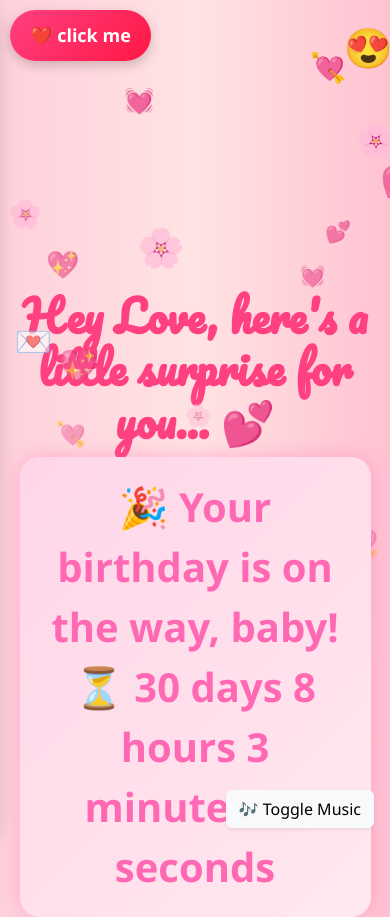
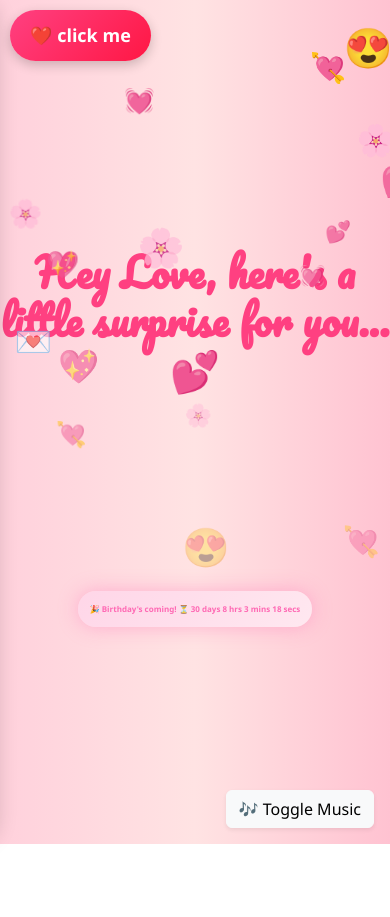
Before and after one commit to gana1219/niveebirthday, a plain HTML site: page index.html in a window 390 px wide. After the commit the page ends 844 px from the top, so only its background shows below. Drawn offline with nearby package versions, Linux system fonts and the light colour scheme.

Commit message:
Timer fixed

```diff
--- a/index.html
+++ b/index.html
@@ -301,29 +301,44 @@
     transform: translateY(0);
   }
 }
-
-#currentTime {
-    font-size: 2.5rem;
-    font-weight: bold;
-    color: white; /* White color for the time text */
-    position: absolute;
-}
 #welcomeWrapper {
     min-height: 70vh;
     padding-top: 50px;
 }
 #currentTime {
-    font-size: 2.5rem;
+    font-size: 1.5rem;
     font-weight: bold;
     color: #ff69b4;
     background: linear-gradient(135deg, #ffd6e8, #ffe8f0);
     padding: 20px;
     border-radius: 20px;
     box-shadow: 0 0 20px rgba(255, 105, 180, 0.4);
-    max-width: 90%;
+    max-width: 90%; /* Make sure it fits within the screen */
     margin: 20px auto;
+    text-align: center;
+    word-wrap: break-word; /* Prevents overflow of words */
+    white-space: normal;
+    overflow: hidden !important; /* Prevent overflow */
 }
 
+/* Mobile responsiveness */
+@media (max-width: 767px) {
+    #currentTime {
+        font-size: 1rem; /* Smaller font size for mobile */
+        padding: 15px;
+        margin: 15px auto;
+        max-width: 80%; /* Ensure it fits better on small screens */
+    }
+}
+
+@media (max-width: 480px) {
+    #currentTime {
+        font-size: 0.5rem; /* Further reduce font size for very small screens */
+        padding: 12px;
+        margin: 10px auto;
+        max-width: 75%; /* Adjust max width for small screens */
+    }
+}
 
     </style>
 </head>
@@ -334,13 +349,13 @@
 
 
 <!-- Welcome Message -->
-<div class="d-flex justify-content-center align-items-center mt-5" id="welcomeWrapper">
-    <div id="welcomeText" class="text-center fw-bold fancy-heading display-1"></div>
+<div class="d-flex justify-content-center align-items-center mt-0" id="welcomeWrapper">
+    <div id="welcomeText" class="text-center fw-bold fancy-heading display-2 mt-0" ></div>
 </div>
 
 <!-- Heart with Time -->
-<div class="d-flex justify-content-center align-items-center mt-5">
-    <div id="currentTime" class="time-display text-center"></div>
+<div class="d-flex justify-content-center align-items-center mt-0">
+    <div id="currentTime" class="time-display text-center mt-0"></div>
 </div>
 
 
@@ -2578,14 +2593,15 @@ function updateBirthdayCountdown() {
     const minutes = Math.floor((diff / (1000 * 60)) % 60);
     const seconds = Math.floor((diff / 1000) % 60);
 
-    const timeLeft = `${days} days ${hours} hours ${minutes} minutes ${seconds} seconds`;
-
-    document.getElementById("currentTime").textContent = `🎉 Your birthday is on the way, baby! ⏳ ${timeLeft}`;
+    const timeLeft = `${days} days ${hours} hrs ${minutes} mins ${seconds} secs`;
+
+    document.getElementById("currentTime").textContent = `🎉 Birthday's coming! ⏳ ${timeLeft}`;
 }
 
 // Update every second
 setInterval(updateBirthdayCountdown, 1000);
 updateBirthdayCountdown(); // Call once on load
+
 
 
 
```
